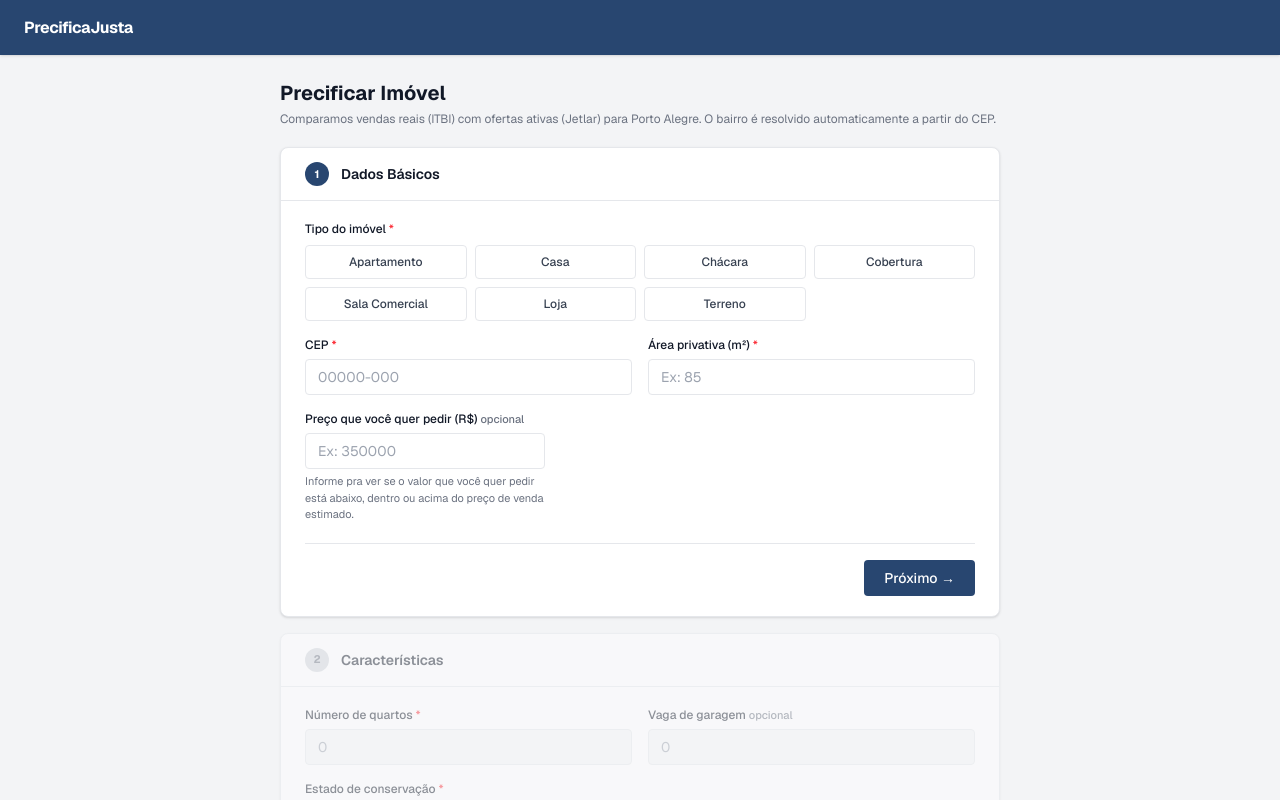
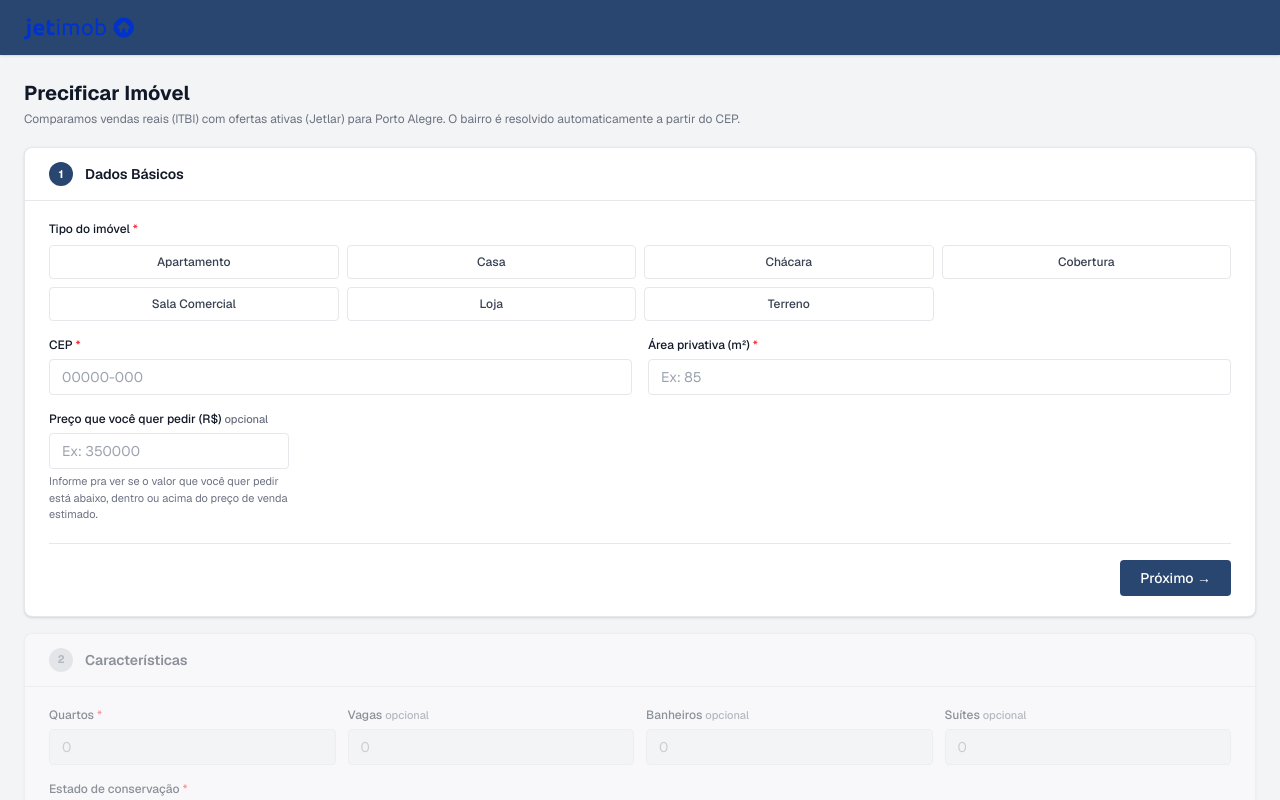
Before and after one commit to eduardo-ramires/property_pricing, a Next.js app: page /precificar in a window 1280 px wide. Shown: the top 800 px of the page. Built offline with nearby package versions, Linux system fonts and the light colour scheme.

Commit message:
feat: add optional fields for bathrooms and suites in pricing schema; update logo SVG for consistency

```diff
--- a/app/precificar/page.tsx
+++ b/app/precificar/page.tsx
@@ -14,6 +14,8 @@ interface FormState {
   preco_desejado: string
   quartos: string
   vaga_garagem: string
+  banheiros: string
+  suites: string
   estado_conservacao: EstadoConservacao | ''
   padrao_construtivo: PadraoConstrutivo | ''
 }
@@ -134,6 +136,8 @@ const EMPTY_FORM: FormState = {
   preco_desejado: '',
   quartos: '',
   vaga_garagem: '',
+  banheiros: '',
+  suites: '',
   estado_conservacao: '',
   padrao_construtivo: '',
 }
@@ -213,6 +217,8 @@ export default function PrecificarPage() {
         estadoConservacao: estadoConservacao?.servico,
         padraoConstrutivo: padraoConstrutivo?.servico,
         ...(form.vaga_garagem ? { vagas: parseInt(form.vaga_garagem, 10) } : {}),
+        ...(form.banheiros ? { banheiros: parseInt(form.banheiros, 10) } : {}),
+        ...(form.suites ? { suites: parseInt(form.suites, 10) } : {}),
         ...(form.preco_desejado ? { precoDesejado: parseFloat(form.preco_desejado) } : {}),
       }
 
@@ -260,13 +266,14 @@ export default function PrecificarPage() {
 
   return (
     <div className="min-h-screen bg-[#f3f4f6] flex flex-col">
-      {/* Topbar */}
+      {/* Topbar — logo trocada aqui como preview de uma feature futura (integração com o Jetimob CRM) */}
       <header className="bg-[#284670] h-[55px] flex items-center px-6 shrink-0 shadow-sm">
-        <span className="text-white font-bold text-base tracking-tight select-none">PrecificaJusta</span>
+        {/* eslint-disable-next-line @next/next/no-img-element -- svg estático simples, sem otimização necessária */}
+        <img src="/imagens/logo_jetimob_crm_light.svg" alt="Jetimob CRM" className="h-6 w-auto" />
       </header>
 
       {/* Main content */}
-      <main className="flex-1 w-full px-6 py-6 max-w-3xl mx-auto">
+      <main className="flex-1 w-full px-6 py-6">
         <h1 className="text-xl font-bold text-[#111827] mb-1">Precificar Imóvel</h1>
         <p className="text-xs text-[#6b7280] mb-5">
           Comparamos vendas reais (ITBI) com ofertas ativas (Jetlar) para Porto Alegre. O bairro é resolvido
@@ -393,11 +400,11 @@ export default function PrecificarPage() {
           </div>
 
           <div className={`px-6 py-5 ${step < 1 ? 'pointer-events-none select-none' : ''}`}>
-            {/* Quartos + Vaga de garagem */}
-            <div className="grid grid-cols-2 gap-4 mb-4">
+            {/* Quartos, vagas, banheiros e suítes */}
+            <div className="grid grid-cols-4 gap-3 mb-4">
               <div>
                 <label className="block text-xs font-medium text-[#111827] mb-1.5">
-                  Número de quartos <span className="text-red-500">*</span>
+                  Quartos <span className="text-red-500">*</span>
                 </label>
                 <input
                   type="number"
@@ -413,7 +420,7 @@ export default function PrecificarPage() {
               </div>
               <div>
                 <label className="block text-xs font-medium text-[#111827] mb-1.5">
-                  Vaga de garagem <span className="text-[11px] text-[#6b7280]">opcional</span>
+                  Vagas <span className="text-[11px] text-[#6b7280]">opcional</span>
                 </label>
                 <input
                   type="number"
@@ -422,6 +429,36 @@ export default function PrecificarPage() {
                   placeholder="0"
                   value={form.vaga_garagem}
                   onChange={(e) => set('vaga_garagem', e.target.value)}
+                  disabled={step < 1}
+                  className={inputClass()}
+                />
+              </div>
+              <div>
+                <label className="block text-xs font-medium text-[#111827] mb-1.5">
+                  Banheiros <span className="text-[11px] text-[#6b7280]">opcional</span>
+                </label>
+                <input
+                  type="number"
+                  min="0"
+                  step="1"
+                  placeholder="0"
+                  value={form.banheiros}
+                  onChange={(e) => set('banheiros', e.target.value)}
+                  disabled={step < 1}
+                  className={inputClass()}
+                />
+              </div>
+              <div>
+                <label className="block text-xs font-medium text-[#111827] mb-1.5">
+                  Suítes <span className="text-[11px] text-[#6b7280]">opcional</span>
+                </label>
+                <input
+                  type="number"
+                  min="0"
+                  step="1"
+                  placeholder="0"
+                  value={form.suites}
+                  onChange={(e) => set('suites', e.target.value)}
                   disabled={step < 1}
                   className={inputClass()}
                 />
--- a/lib/pricing/indice.ts
+++ b/lib/pricing/indice.ts
@@ -38,6 +38,8 @@ export interface InputPrecificacao {
   areaM2: number;
   quartos: number;
   vagas?: number;
+  banheiros?: number;
+  suites?: number;
   mobiliado?: boolean;
   /** Ajustam o preço justo (base ITBI) para refletir o imóvel específico —
    *  sem informar, o preço justo fica na média/mediana "crua" da região. */
--- a/lib/pricing/ofertas.ts
+++ b/lib/pricing/ofertas.ts
@@ -19,6 +19,8 @@ interface OfertaImovel {
   tipo: string;
   quartos: number | null;
   vagas: number | null;
+  banheiros: number | null;
+  suites: number | null;
   mobiliado: boolean | null;
   areaM2: number;
   preco: number;
@@ -79,6 +81,8 @@ function carregarOfertas(): OfertaImovel[] {
         tipo: registro.tipo ?? "",
         quartos: numeroOuNull(registro.quartos),
         vagas: numeroOuNull(registro.vagas),
+        banheiros: numeroOuNull(registro.banheiros),
+        suites: numeroOuNull(registro.suites),
         mobiliado: registro.mobiliado === "true" ? true : registro.mobiliado === "false" ? false : null,
         areaM2: areaDaOferta(registro) ?? 0,
         preco: numeroOuNull(registro.preco) ?? 0,
@@ -94,8 +98,16 @@ export interface EstatisticasOfertas {
   amostra: number;
   precoM2Mediana: number;
   precoM2Media: number;
-  nivelFiltro: "bairro+tipo+quartos+vagas+mobiliado" | "bairro+tipo+quartos+vagas" | "bairro+tipo+quartos" | "bairro+tipo";
-  comparaveis: Array<Pick<OfertaImovel, "id" | "titulo" | "quartos" | "vagas" | "mobiliado" | "areaM2" | "preco" | "url">>;
+  nivelFiltro: string;
+  comparaveis: Array<
+    Pick<OfertaImovel, "id" | "titulo" | "quartos" | "vagas" | "banheiros" | "suites" | "mobiliado" | "areaM2" | "preco" | "url">
+  >;
+}
+
+interface CriterioOpcional {
+  chave: string;
+  ativo: boolean;
+  bate: (oferta: OfertaImovel) => boolean;
 }
 
 export function estatisticasOfertas(params: {
@@ -103,9 +115,11 @@ export function estatisticasOfertas(params: {
   bairro: string;
   tipo: string;
   quartos: number;
-  // Vagas e mobiliado são opcionais: quando não informados, esse critério é
-  // simplesmente ignorado no filtro em vez de forçar um valor (ex: "sem vaga").
+  // Todos opcionais: quando não informado, o critério é simplesmente
+  // ignorado no filtro em vez de forçar um valor (ex: "sem vaga").
   vagas?: number;
+  banheiros?: number;
+  suites?: number;
   mobiliado?: boolean;
 }): EstatisticasOfertas | null {
   const ofertas = carregarOfertas();
@@ -114,19 +128,35 @@ export function estatisticasOfertas(params: {
   const doBairro = daCidade.filter((oferta) => bairrosCorrespondem(oferta.bairro, params.bairro));
   const doTipo = doBairro.filter((oferta) => normalizarTexto(oferta.tipo) === normalizarTexto(params.tipo));
 
-  const bateQuartos = (oferta: OfertaImovel) => oferta.quartos === params.quartos;
-  const bateVagas = (oferta: OfertaImovel) => params.vagas === undefined || oferta.vagas === params.vagas;
-  const bateMobiliado = (oferta: OfertaImovel) => params.mobiliado === undefined || oferta.mobiliado === params.mobiliado;
+  // Ordem de prioridade (mais importante primeiro) — ao relaxar o filtro por
+  // amostra insuficiente, o critério menos importante (último da lista) é
+  // descartado primeiro.
+  const todosCriterios: CriterioOpcional[] = [
+    {
+      chave: "mobiliado",
+      ativo: params.mobiliado !== undefined,
+      bate: (o: OfertaImovel) => o.mobiliado === params.mobiliado,
+    },
+    { chave: "vagas", ativo: params.vagas !== undefined, bate: (o: OfertaImovel) => o.vagas === params.vagas },
+    {
+      chave: "banheiros",
+      ativo: params.banheiros !== undefined,
+      bate: (o: OfertaImovel) => o.banheiros === params.banheiros,
+    },
+    { chave: "suites", ativo: params.suites !== undefined, bate: (o: OfertaImovel) => o.suites === params.suites },
+  ];
+  const criteriosOpcionais = todosCriterios.filter((c) => c.ativo);
 
-  const tentativas: Array<{ nivel: EstatisticasOfertas["nivelFiltro"]; itens: OfertaImovel[] }> = [
-    {
-      nivel: "bairro+tipo+quartos+vagas+mobiliado",
-      itens: doTipo.filter((o) => bateQuartos(o) && bateVagas(o) && bateMobiliado(o)),
-    },
-    { nivel: "bairro+tipo+quartos+vagas", itens: doTipo.filter((o) => bateQuartos(o) && bateVagas(o)) },
-    { nivel: "bairro+tipo+quartos", itens: doTipo.filter(bateQuartos) },
-    { nivel: "bairro+tipo", itens: doTipo },
-  ];
+  const tentativas: Array<{ nivel: string; itens: OfertaImovel[] }> = [];
+  for (let i = criteriosOpcionais.length; i >= 0; i--) {
+    const emUso = criteriosOpcionais.slice(0, i);
+    const nivel = ["bairro", "tipo", "quartos", ...emUso.map((c) => c.chave)].join("+");
+    tentativas.push({
+      nivel,
+      itens: doTipo.filter((o) => o.quartos === params.quartos && emUso.every((c) => c.bate(o))),
+    });
+  }
+  tentativas.push({ nivel: "bairro+tipo", itens: doTipo });
 
   for (const tentativa of tentativas) {
     const precosM2 = tentativa.itens.map((oferta) => oferta.preco / oferta.areaM2);
@@ -139,11 +169,13 @@ export function estatisticasOfertas(params: {
         nivelFiltro: tentativa.nivel,
         comparaveis: tentativa.itens
           .slice(0, 5)
-          .map(({ id, titulo, quartos, vagas, mobiliado, areaM2, preco, url }) => ({
+          .map(({ id, titulo, quartos, vagas, banheiros, suites, mobiliado, areaM2, preco, url }) => ({
             id,
             titulo,
             quartos,
             vagas,
+            banheiros,
+            suites,
             mobiliado,
             areaM2,
             preco,
--- a/lib/validators/precificacao.ts
+++ b/lib/validators/precificacao.ts
@@ -10,6 +10,8 @@ export const precificacaoInputSchema = z.object({
   areaM2: z.number().positive("areaM2 deve ser maior que zero"),
   quartos: z.number().int().nonnegative(),
   vagas: z.number().int().nonnegative().optional(),
+  banheiros: z.number().int().nonnegative().optional(),
+  suites: z.number().int().nonnegative().optional(),
   mobiliado: z.boolean().optional(),
   estadoConservacao: z.enum(ESTADOS_CONSERVACAO).optional(),
   padraoConstrutivo: z.enum(PADROES_CONSTRUTIVOS).optional(),
```
Also changed, not shown: public/imagens/logo_jetimob_crm_light.svg.
